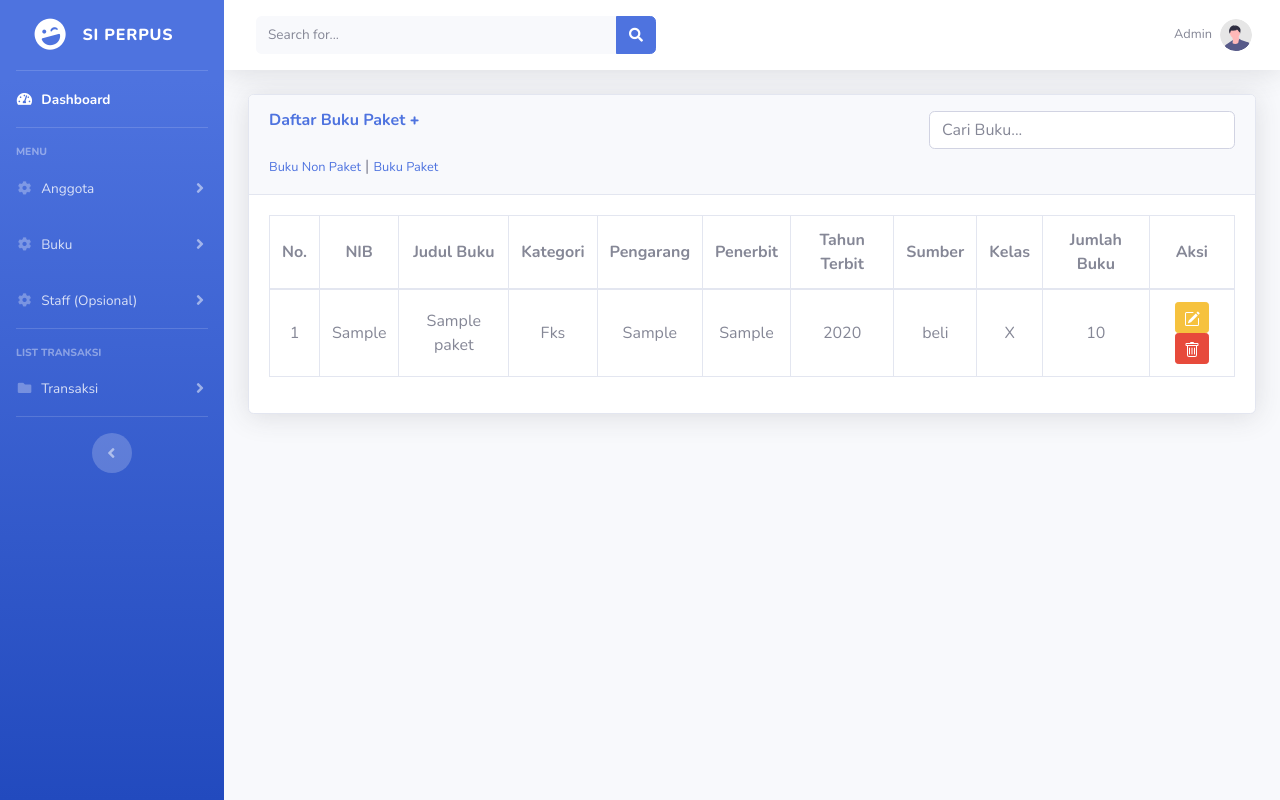
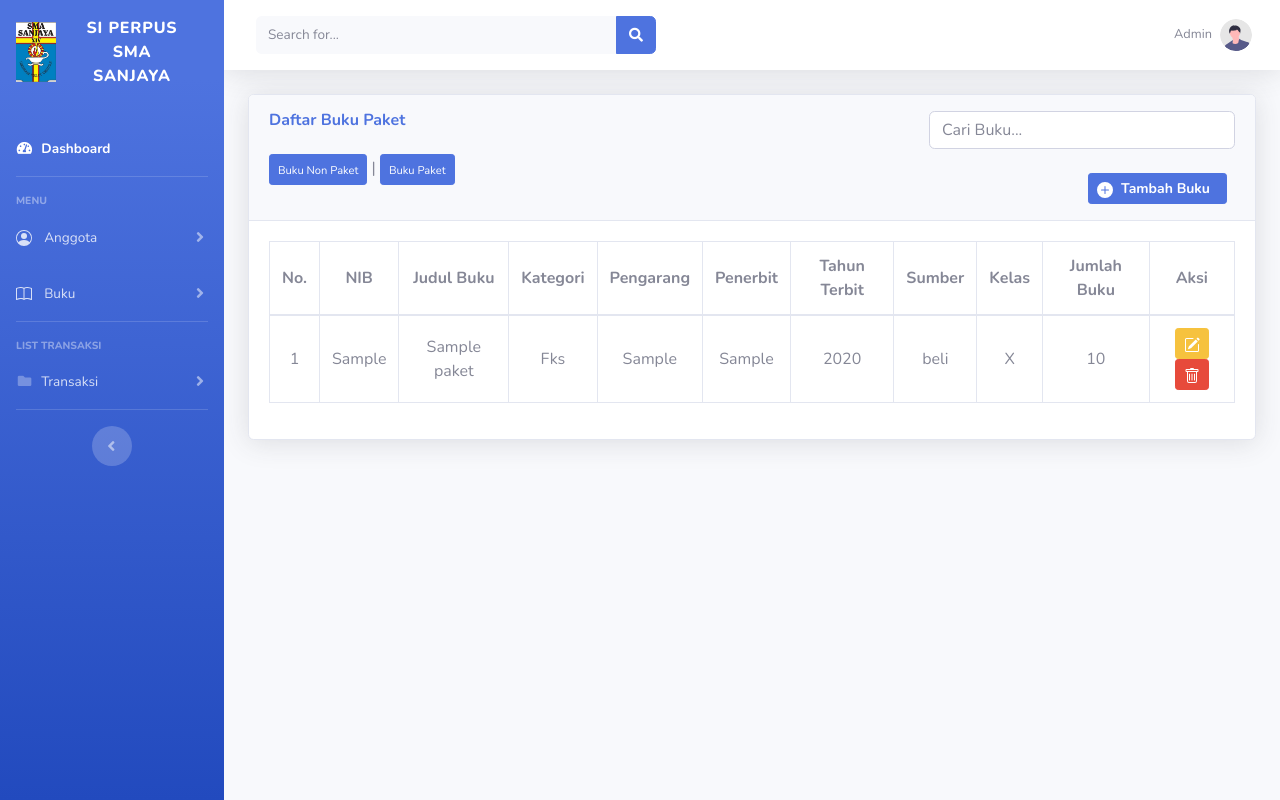
Before and after one commit to vsh2607/is_library, a CodeIgniter app: page /database/buku/index in a window 1280 px wide. Run offline with CodeIgniter, Linux system fonts and the light colour scheme; a user stored in the database is signed in; data comes from the database, SQL or seed files in the repository; tables that the repository leaves empty hold one stand-in row (values such as "Sample post"); data that the repository does not hold is empty.

Commit message:
added logo, new button

```diff
--- a/application/controllers/Buku.php
+++ b/application/controllers/Buku.php
@@ -169,11 +169,44 @@ class Buku extends CI_Controller
     }
 
 
-    public function edit()
+    public function edit($noIdBuku)
     {
+        $data['staff'] = $this->userData();
+        $data['title'] = 'Menu Perpus Sanjaya';
+
+
+        if ($data['staff'] === null) {
+            $this->session->set_flashdata('message', '<div class="alert alert-danger" role="alert">
+            Login terlebih dahulu!
+            </div>');
+
+            redirect('auth');
+        } else {
+            $this->BukuModel->edit($noIdBuku);
+            redirect('buku/index');
+        }
+
+
     }
 
-    public function editN()
+    public function editN($noIdBuku)
     {
+
+        $data['staff'] = $this->userData();
+        $data['title'] = 'Menu Perpus Sanjaya';
+
+
+        if ($data['staff'] === null) {
+            $this->session->set_flashdata('message', '<div class="alert alert-danger" role="alert">
+            Login terlebih dahulu!
+            </div>');
+
+            redirect('auth');
+        } else {
+            $this->BukuModel->editN($noIdBuku);
+            redirect('buku/index2');
+        }
+
+
     }
 }
--- a/application/models/BukuModel.php
+++ b/application/models/BukuModel.php
@@ -30,17 +30,20 @@ class BukuModel extends CI_Model
     }
 
 
-    public function  getAllNonPaket(){
+    public function  getAllNonPaket()
+    {
         return $this->db->get('buku_non_paket')->result_array();
     }
 
-    public function delete($noIndukBuku){
-        $this->db->delete('buku_paket', ['bkp_no_induk' =>$noIndukBuku]);
+    public function delete($noIndukBuku)
+    {
+        $this->db->delete('buku_paket', ['bkp_no_induk' => $noIndukBuku]);
     }
 
-    public function deleteN($noIndukBuku){
+    public function deleteN($noIndukBuku)
+    {
 
-        $this->db->delete('buku_non_paket', ['bnp_id' =>$noIndukBuku]);
+        $this->db->delete('buku_non_paket', ['bnp_id' => $noIndukBuku]);
     }
 
     //add Buku Non paket
@@ -64,11 +67,45 @@ class BukuModel extends CI_Model
     }
 
 
-    public function edit(){
+    public function edit($noIdBuku)
+    {
+
+
+        $data = [
+            'bkp_no_induk' => $this->input->post('bkp_no_induk'),
+            'bkp_kategori_buku' => $this->input->post('bkp_kategori_buku'),
+            'bkp_judul_buku' => $this->input->post('bkp_judul_buku'),
+            'bkp_pengarang' => $this->input->post('bkp_pengarang'),
+            'bkp_penerbit' => $this->input->post('bkp_penerbit'),
+            'bkp_tahun_terbit' => $this->input->post('bkp_tahun_terbit'),
+            'bkp_sumber_asal' => $this->input->post('bkp_sumber_asal'),
+            'bkp_jumlah_buku' => $this->input->post('bkp_jumlah_buku')
+        ];
+
+
+        $this->db->where('bkp_no_induk', $noIdBuku);
+        $this->db->update('buku_paket', $data);
 
     }
 
-    public function editN(){
+    public function editN($noIdBuku)
+    {
+        $data = [
+            'bnp_no_inventaris' => $this->input->post('bnp_no_inventaris'),
+            'bnp_judul_buku' => $this->input->post('bnp_judul_buku'),
+            'bnp_pengarang' => $this->input->post('bnp_pengarang'),
+            'bnp_klasifikasi' => $this->input->post('bnp_klasifikasi'),
+            'bnp_sumber_asal' => $this->input->post('bnp_sumber_asal'),
+            'bnp_bahasa' => $this->input->post('bnp_bahasa'),
+            'bnp_macam' => $this->input->post('bnp_macam'),
+            'bnp_harga' => $this->input->post('bnp_harga'),
+            'bnp_keterangan' => $this->input->post('bnp_keterangan'),
+            'bnp_jumlah_buku' => $this->input->post('bnp_jumlah_buku')
+        ];
+
+
+        $this->db->where('bnp_id', $noIdBuku);
+        $this->db->update('buku_non_paket', $data);
 
     }
 }
--- a/application/views/auth/login.php
+++ b/application/views/auth/login.php
@@ -13,6 +13,7 @@
                         <div class="col-lg">
                             <div class="p-5">
                                 <div class="text-center">
+                                    <img src="" alt="">
                                     <h1 class="h4 text-gray-900 mb-4">Login Page</h1>
                                 </div>
                                 <?= $this->session->flashdata('message') ?>
--- a/application/views/buku/list_paket.php
+++ b/application/views/buku/list_paket.php
@@ -8,10 +8,10 @@
         <div class="card-header py-3">
             <div class="row">
                 <div class="col-5">
-                    <h6 class="m-0 font-weight-bold text-primary">Daftar Buku Paket<span><a href="<?= base_url() ?>buku/add"> <strong>+</strong></a></span></h6>
+                    <h6 class="m-0 font-weight-bold text-primary">Daftar Buku Paket<span></span></h6>
                     <br>
-                    <a href="<?= base_url() ?>buku/index2"><small>Buku Non Paket</small></a> |
-                    <a href="<?= base_url() ?>buku"><small>Buku Paket</small></a>
+                    <a class="btn btn-primary btn-sm" href="<?= base_url() ?>buku/index2"><small>Buku Non Paket</small></a> |
+                    <a class="btn btn-primary btn-sm" href="<?= base_url() ?>buku"><small>Buku Paket</small></a>
 
                 </div>
                 <div class="col-3"></div>
@@ -19,6 +19,10 @@
                     <div class="input-group">
                         <input type="text" class="form-control" id="myInput" onkeyup="myFunction()" placeholder="Cari Buku...">
                     </div>
+                    <br>
+                    <a class="btn btn-sm btn-primary float-right mx-2" href="<?= base_url() ?>buku/add"> <svg xmlns="http://www.w3.org/2000/svg" width="16" height="16" fill="currentColor" class="bi bi-plus-circle-fill" viewBox="0 0 16 16">
+                            <path d="M16 8A8 8 0 1 1 0 8a8 8 0 0 1 16 0zM8.5 4.5a.5.5 0 0 0-1 0v3h-3a.5.5 0 0 0 0 1h3v3a.5.5 0 0 0 1 0v-3h3a.5.5 0 0 0 0-1h-3v-3z" />
+                        </svg><strong class="mx-2">Tambah Buku</strong></a>
                 </div>
             </div>
         </div>
@@ -134,42 +138,83 @@
                     </button>
                 </div>
                 <div class="modal-body">
-                    <?php if ($da['agt_nama'] !== null) { ?>
-                        <form action="<?= base_url() ?>anggota/edit/<?= $da['agt_img_url'] ?>" method="post" enctype="multipart/form-data">
+                    <?php if ($db['bkp_no_induk'] !== null) { ?>
+                        <form action="<?= base_url() ?>buku/edit/<?= $db['bkp_no_induk'] ?>" method="post" enctype="multipart/form-data">
+
 
                             <div class="form-group">
-                                <label for="agt_no_id"><strong>No Identitas</strong></label>
-                                <input type="number" class="form-control" id="agt_no_id" name="agt_no_id" value="<?= $da['agt_no_id'] ?>" required>
+                                <label for="bkp_no_induk"><strong>No ID Buku</strong></label>
+                                <input type="number" class="form-control" id="bkp_no_induk" name="bkp_no_induk" value="<?= $db['bkp_no_induk'] ?>">
+                                <?= form_error('bkp_no_induk', '<small class="text-danger pl-3">', '</small>') ?>
+                            </div>
+
+                            <div class="form-group">
+                                <label for="bkp_kategori_buku"><strong>Kategori Buku</strong></label>
+                                <select id="bkp_kategori_buku" class="form-control" name="bkp_kategori_buku">
+                                    <option selected disabled>Pilih Kategori...</option>
+                                    <option value="Fks">Fiksi</option>
+                                    <option value="PA">Pendidikan Agama</option>
+                                    <option value="PPKN">PPKN</option>
+                                    <option value="Bind">Bahasa Indonesia</option>
+                                    <option value="Bing">Bahasa Inggris</option>
+                                    <option value="Mtk">Matematika</option>
+                                    <option value="EkA">Ekonomi Akuntansi</option>
+                                </select>
+                                <?= form_error('bkp_kategori_buku', '<small class="text-danger pl-3">', '</small>') ?>
+                            </div>
+
+                            <div class="form-group">
+                                <label for="bkp_judul_buku"><strong>Judul Buku</strong></label>
+                                <input type="text" class="form-control " id="bkp_judul_buku" name="bkp_judul_buku" value="<?= $db['bkp_judul_buku'] ?>">
+                                <?= form_error('bkp_judul_buku', '<small class="text-danger pl-3">', '</small>') ?>
 
                             </div>
 
                             <div class="form-group">
-                                <label for="agt_nama"><strong>Nama</strong></label>
-                                <input type="text" class="form-control" id="agt_nama" name="agt_nama" value="<?= $da['agt_nama'] ?>" required>
+                                <label for="bkp_pengarang"><strong>Pengarang</strong></label>
+                                <input type="text" class="form-control " id="bkp_pengarang" name="bkp_pengarang" value="<?= $db['bkp_pengarang'] ?>">
+                                <?= form_error('bkp_pengarang', '<small class="text-danger pl-3">', '</small>') ?>
+                            </div>
+
+                            <div class="form-group">
+                                <label for="bkp_penerbit"><strong>Penerbit</strong></label>
+                                <input type="text" class="form-control " id="bkp_penerbit" name="bkp_penerbit" value="<?= $db['bkp_penerbit'] ?>">
+                                <?= form_error('bkp_penerbit', '<small class="text-danger pl-3">', '</small>') ?>
 
                             </div>
 
                             <div class="form-group">
-                                <label for="agt_no_telp"><strong>No Telp</strong></label>
-                                <input type="text" class="form-control" id="agt_no_telp" name="agt_no_telp" value="<?= $da['agt_no_telp'] ?>">
+                                <label for="bkp_tahun_terbit"><strong>Tahun Terbit</strong></label>
+                                <input type="number" class="form-control " id="bkp_tahun_terbit" name="bkp_tahun_terbit" value="<?= $db['bkp_tahun_terbit'] ?>">
+                                <?= form_error('bkp_tahun_terbit', '<small class="text-danger pl-3">', '</small>') ?>
                             </div>
 
                             <div class="form-group">
-                                <label for="agt_dob"><strong>Tanggal Lahir</strong></label>
-                                <input type="date" class="form-control" id="agt_dob" name="agt_dob" value="<?= $da['agt_dob'] ?>" required>
-
+                                <label for="bkp_sumber_asal"><strong>Sumber Asal</strong></label>
+                                <select id="bkp_sumber_asal" class="form-control" name="bkp_sumber_asal" value="<?= $db['bkp_sumber_asal'] ?>">
+                                    <option selected disabled>Pilih Sumber Asal...</option>
+                                    <option value="beli">Beli</option>
+                                    <option value="bantuan">Bantuan</option>
+                                </select>
+                                <?= form_error('bkp_sumber_asal', '<small class="text-danger pl-3">', '</small>') ?>
                             </div>
 
                             <div class="form-group">
-                                <label for="agt_alamat"><strong>Alamat</strong></label>
-                                <input type="text" class="form-control " id="agt_alamat" name="agt_alamat" placeholder="Alamat" value="<?= $da['agt_alamat'] ?>" required>
-
+                                <label for="bkp_kelas"><strong>Kelas Buku</strong></label>
+                                <select id="bkp_kelas" class="form-control" name="bkp_kelas" value="<?= set_value('bkp_kelas') ?>">
+                                    <option selected disabled>Pilih Kelas Buku...</option>
+                                    <option value="None">None</option>
+                                    <option value="X">X</option>
+                                    <option value="XI">XI</option>
+                                    <option value="XII">XII</option>
+                                </select>
+                                <?= form_error('bkp_sumber_asal', '<small class="text-danger pl-3">', '</small>') ?>
                             </div>
 
                             <div class="form-group">
-                                <label for="agt_img_url"><strong>Upload Gambar</strong></label>
-                                <p></p>
-                                <input type="file" id="agt_img_url" name="agt_img_url">
+                                <label for="bkp_jumlah_buku"><strong>Jumlah Buku</strong></label>
+                                <input type="number" class="form-control " id="bkp_jumlah_buku" name="bkp_jumlah_buku" value="<?= $db['bkp_jumlah_buku'] ?>">
+                                <?= form_error('bkp_jumlah_buku', '<small class="text-danger pl-3">', '</small>') ?>
                             </div>
                 </div>
                 <div class="modal-footer">
--- a/application/views/templates/menu_header.php
+++ b/application/views/templates/menu_header.php
@@ -13,9 +13,7 @@
 
     <!-- Custom fonts for this template-->
     <link href="<?= base_url() ?>assets/vendor/fontawesome-free/css/all.min.css" rel="stylesheet" type="text/css">
-    <link
-        href="https://fonts.googleapis.com/css?family=Nunito:200,200i,300,300i,400,400i,600,600i,700,700i,800,800i,900,900i"
-        rel="stylesheet">
+    <link href="https://fonts.googleapis.com/css?family=Nunito:200,200i,300,300i,400,400i,600,600i,700,700i,800,800i,900,900i" rel="stylesheet">
 
     <!-- Custom styles for this template-->
     <link href="<?= base_url() ?>assets/css/sb-admin-2.min.css" rel="stylesheet">
@@ -30,20 +28,22 @@
         <!-- Sidebar -->
         <ul class="navbar-nav bg-gradient-primary sidebar sidebar-dark accordion" id="accordionSidebar">
 
+            <hr class="sidebar-divider my-2" style="visibility: hidden ;">
             <!-- Sidebar - Brand -->
-            <a class="sidebar-brand d-flex align-items-center justify-content-center" href="<?=base_url()?>dashboard">
-                <div class="sidebar-brand-icon rotate-n-15">
-                    <i class="fas fa-laugh-wink"></i>
+            <a class="sidebar-brand d-flex align-items-center justify-content-center" href="<?= base_url() ?>dashboard">
+                <div class="sidebar-brand-icon">
+                    <img src="<?= base_url() ?>assets/img/logo.jpg" alt="" width="40" height="60">
+                    <!-- <i class="fas fa-laugh-wink"></i> -->
                 </div>
-                <div class="sidebar-brand-text mx-3">SI PERPUS</div>
+                <div class="sidebar-brand-text mx-3">SI PERPUS SMA SANJAYA</div>
             </a>
 
             <!-- Divider -->
-            <hr class="sidebar-divider my-0">
+            <hr class="sidebar-divider my-3" style="visibility: hidden ;">
 
             <!-- Nav Item - Dashboard -->
             <li class="nav-item active">
-                <a class="nav-link" href="<?=base_url()?>dashboard">
+                <a class="nav-link" href="<?= base_url() ?>dashboard">
                     <i class="fas fa-fw fa-tachometer-alt"></i>
                     <span>Dashboard</span></a>
             </li>
@@ -58,44 +58,46 @@
 
             <!-- Nav Item - Pages Collapse Menu Anggota -->
             <li class="nav-item">
-                <a class="nav-link collapsed" href="#" data-toggle="collapse" data-target="#collapseTwoAnggota"
-                    aria-expanded="true" aria-controls="collapseTwo">
-                    <i class="fas fa-fw fa-cog"></i>
-                    <span>Anggota</span>
+                <a class="nav-link collapsed" href="#" data-toggle="collapse" data-target="#collapseTwoAnggota" aria-expanded="true" aria-controls="collapseTwo">
+                    <svg xmlns="http://www.w3.org/2000/svg" width="16" height="16" fill="currentColor" class="bi bi-person-circle" viewBox="0 0 16 16">
+                        <path d="M11 6a3 3 0 1 1-6 0 3 3 0 0 1 6 0z" />
+                        <path fill-rule="evenodd" d="M0 8a8 8 0 1 1 16 0A8 8 0 0 1 0 8zm8-7a7 7 0 0 0-5.468 11.37C3.242 11.226 4.805 10 8 10s4.757 1.225 5.468 2.37A7 7 0 0 0 8 1z" />
+                    </svg>
+                    <span class="mx-2"> Anggota</span>
                 </a>
                 <div id="collapseTwoAnggota" class="collapse" aria-labelledby="headingTwo" data-parent="#accordionSidebar">
                     <div class="bg-white py-2 collapse-inner rounded">
                         <h6 class="collapse-header">Menu Anggota:</h6>
-                        <a class="collapse-item" href="<?=base_url()?>anggota">Daftar Anggota</a>
-                        <a class="collapse-item" href="<?=base_url()?>anggota/add">Tambah Anggota</a>
+                        <a class="collapse-item" href="<?= base_url() ?>anggota">Daftar Anggota</a>
+                        <a class="collapse-item" href="<?= base_url() ?>anggota/add">Tambah Anggota</a>
                     </div>
                 </div>
             </li>
 
             <!-- Nav Item - Pages Collapse Menu Buku -->
             <li class="nav-item">
-                <a class="nav-link collapsed" href="#" data-toggle="collapse" data-target="#collapseTwoBuku"
-                    aria-expanded="true" aria-controls="collapseTwo">
-                    <i class="fas fa-fw fa-cog"></i>
-                    <span>Buku</span>
+                <a class="nav-link collapsed" href="#" data-toggle="collapse" data-target="#collapseTwoBuku" aria-expanded="true" aria-controls="collapseTwo">
+                    <svg xmlns="http://www.w3.org/2000/svg" width="16" height="16" fill="currentColor" class="bi bi-book" viewBox="0 0 16 16">
+                        <path d="M1 2.828c.885-.37 2.154-.769 3.388-.893 1.33-.134 2.458.063 3.112.752v9.746c-.935-.53-2.12-.603-3.213-.493-1.18.12-2.37.461-3.287.811V2.828zm7.5-.141c.654-.689 1.782-.886 3.112-.752 1.234.124 2.503.523 3.388.893v9.923c-.918-.35-2.107-.692-3.287-.81-1.094-.111-2.278-.039-3.213.492V2.687zM8 1.783C7.015.936 5.587.81 4.287.94c-1.514.153-3.042.672-3.994 1.105A.5.5 0 0 0 0 2.5v11a.5.5 0 0 0 .707.455c.882-.4 2.303-.881 3.68-1.02 1.409-.142 2.59.087 3.223.877a.5.5 0 0 0 .78 0c.633-.79 1.814-1.019 3.222-.877 1.378.139 2.8.62 3.681 1.02A.5.5 0 0 0 16 13.5v-11a.5.5 0 0 0-.293-.455c-.952-.433-2.48-.952-3.994-1.105C10.413.809 8.985.936 8 1.783z" />
+                    </svg>
+                    <span class="mx-2"> Buku</span>
                 </a>
                 <div id="collapseTwoBuku" class="collapse" aria-labelledby="headingTwo" data-parent="#accordionSidebar">
                     <div class="bg-white py-2 collapse-inner rounded">
                         <h6 class="collapse-header">Menu Buku Non Paket:</h6>
-                        <a class="collapse-item" href="<?=base_url()?>buku/index2">Daftar Buku Non Paket</a>
-                        <a class="collapse-item" href="<?=base_url()?>buku/addN">Tambah Buku Non Paket</a>
+                        <a class="collapse-item" href="<?= base_url() ?>buku/index2">Daftar Buku Non Paket</a>
+                        <a class="collapse-item" href="<?= base_url() ?>buku/addN">Tambah Buku Non Paket</a>
 
                         <h6 class="collapse-header">Menu Buku Paket:</h6>
-                        <a class="collapse-item" href="<?=base_url()?>buku">Daftar Buku Paket</a>
-                        <a class="collapse-item" href="<?=base_url()?>buku/add">Tambah Buku Paket</a>
+                        <a class="collapse-item" href="<?= base_url() ?>buku">Daftar Buku Paket</a>
+                        <a class="collapse-item" href="<?= base_url() ?>buku/add">Tambah Buku Paket</a>
                     </div>
                 </div>
             </li>
 
             <!-- Nav Item - Pages Collapse Menu Staff -->
-            <li class="nav-item">
-                <a class="nav-link collapsed" href="#" data-toggle="collapse" data-target="#collapseTwoStaff"
-                    aria-expanded="true" aria-controls="collapseTwo">
+            <!-- <li class="nav-item">
+                <a class="nav-link collapsed" href="#" data-toggle="collapse" data-target="#collapseTwoStaff" aria-expanded="true" aria-controls="collapseTwo">
                     <i class="fas fa-fw fa-cog"></i>
                     <span>Staff (Opsional)</span>
                 </a>
@@ -106,7 +108,7 @@
                         <a class="collapse-item" href="cards.html">Tambah Staff</a>
                     </div>
                 </div>
-            </li>
+            </li> -->
 
 
 
@@ -120,8 +122,7 @@
 
             <!-- Nav Item - Pages Collapse Menu -->
             <li class="nav-item">
-                <a class="nav-link collapsed" href="#" data-toggle="collapse" data-target="#collapsePages"
-                    aria-expanded="true" aria-controls="collapsePages">
+                <a class="nav-link collapsed" href="#" data-toggle="collapse" data-target="#collapsePages" aria-expanded="true" aria-controls="collapsePages">
                     <i class="fas fa-fw fa-folder"></i>
                     <span>Transaksi</span>
                 </a>
@@ -162,11 +163,9 @@
                     </button>
 
                     <!-- Topbar Search -->
-                    <form
-                        class="d-none d-sm-inline-block form-inline mr-auto ml-md-3 my-2 my-md-0 mw-100 navbar-search">
+                    <form class="d-none d-sm-inline-block form-inline mr-auto ml-md-3 my-2 my-md-0 mw-100 navbar-search">
                         <div class="input-group">
-                            <input type="text" class="form-control bg-light border-0 small" placeholder="Search for..."
-                                aria-label="Search" aria-describedby="basic-addon2">
+                            <input type="text" class="form-control bg-light border-0 small" placeholder="Search for..." aria-label="Search" aria-describedby="basic-addon2">
                             <div class="input-group-append">
                                 <button class="btn btn-primary" type="button">
                                     <i class="fas fa-search fa-sm"></i>
@@ -180,16 +179,12 @@
 
                         <!-- Nav Item - User Information -->
                         <li class="nav-item dropdown no-arrow">
-                            <a class="nav-link dropdown-toggle" href="#" id="userDropdown" role="button"
-                                data-toggle="dropdown" aria-haspopup="true" aria-expanded="false">
-                                <span
-                                    class="mr-2 d-none d-lg-inline text-gray-600 small"><?= $staff['st_nama'] ?></span>
-                                <img class="img-profile rounded-circle"
-                                    src="<?= base_url() ?>assets/img/undraw_profile.svg">
+                            <a class="nav-link dropdown-toggle" href="#" id="userDropdown" role="button" data-toggle="dropdown" aria-haspopup="true" aria-expanded="false">
+                                <span class="mr-2 d-none d-lg-inline text-gray-600 small"><?= $staff['st_nama'] ?></span>
+                                <img class="img-profile rounded-circle" src="<?= base_url() ?>assets/img/undraw_profile.svg">
                             </a>
                             <!-- Dropdown - User Information -->
-                            <div class="dropdown-menu dropdown-menu-right shadow animated--grow-in"
-                                aria-labelledby="userDropdown">
+                            <div class="dropdown-menu dropdown-menu-right shadow animated--grow-in" aria-labelledby="userDropdown">
                                 <a class="dropdown-item" href="#">
                                     <i class="fas fa-user fa-sm fa-fw mr-2 text-gray-400"></i>
                                     Profile
```
Also changed, not shown: application/views/anggota/add.php (+6 -6 lines), application/views/buku/list_fiksi.php (+14 -10 lines), assets/img/logo.jpg (added).
